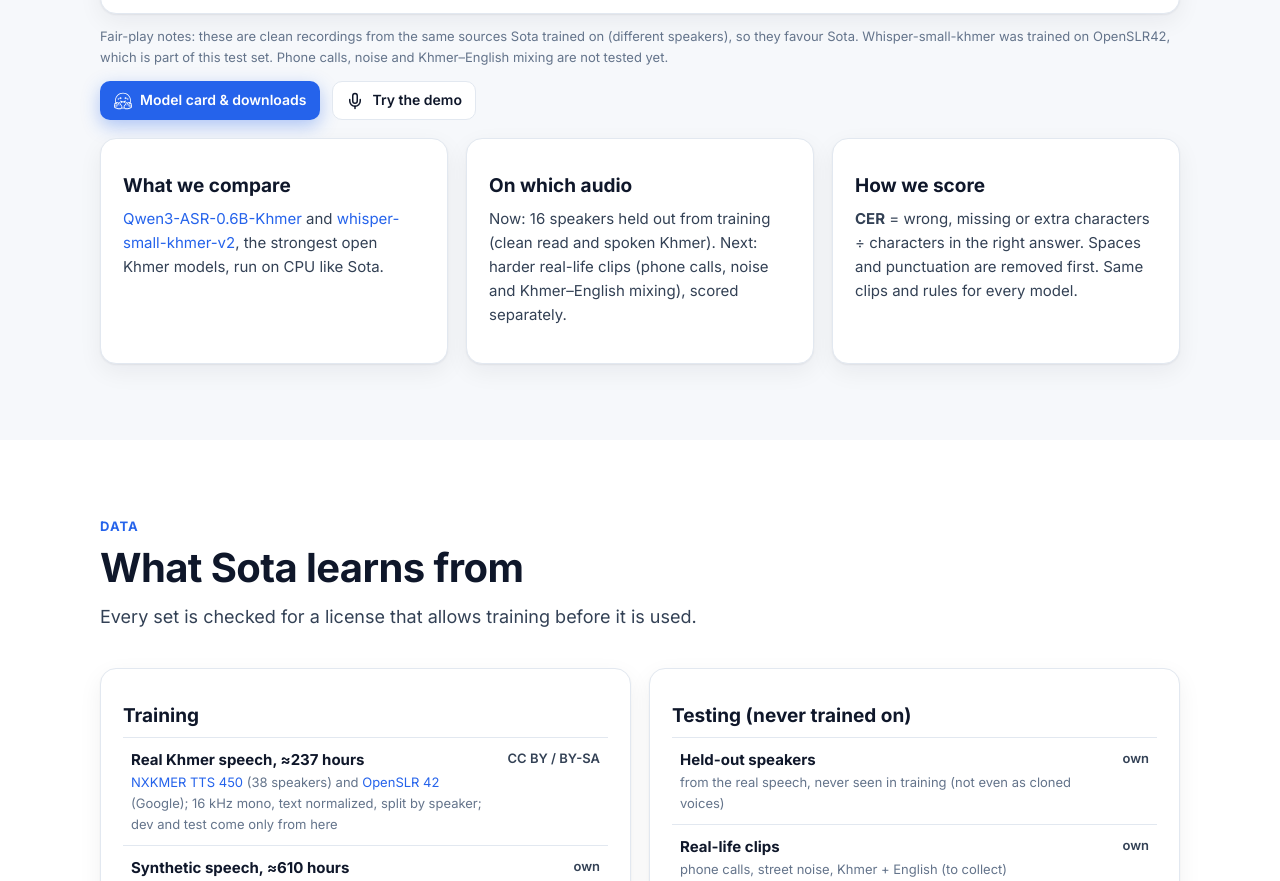
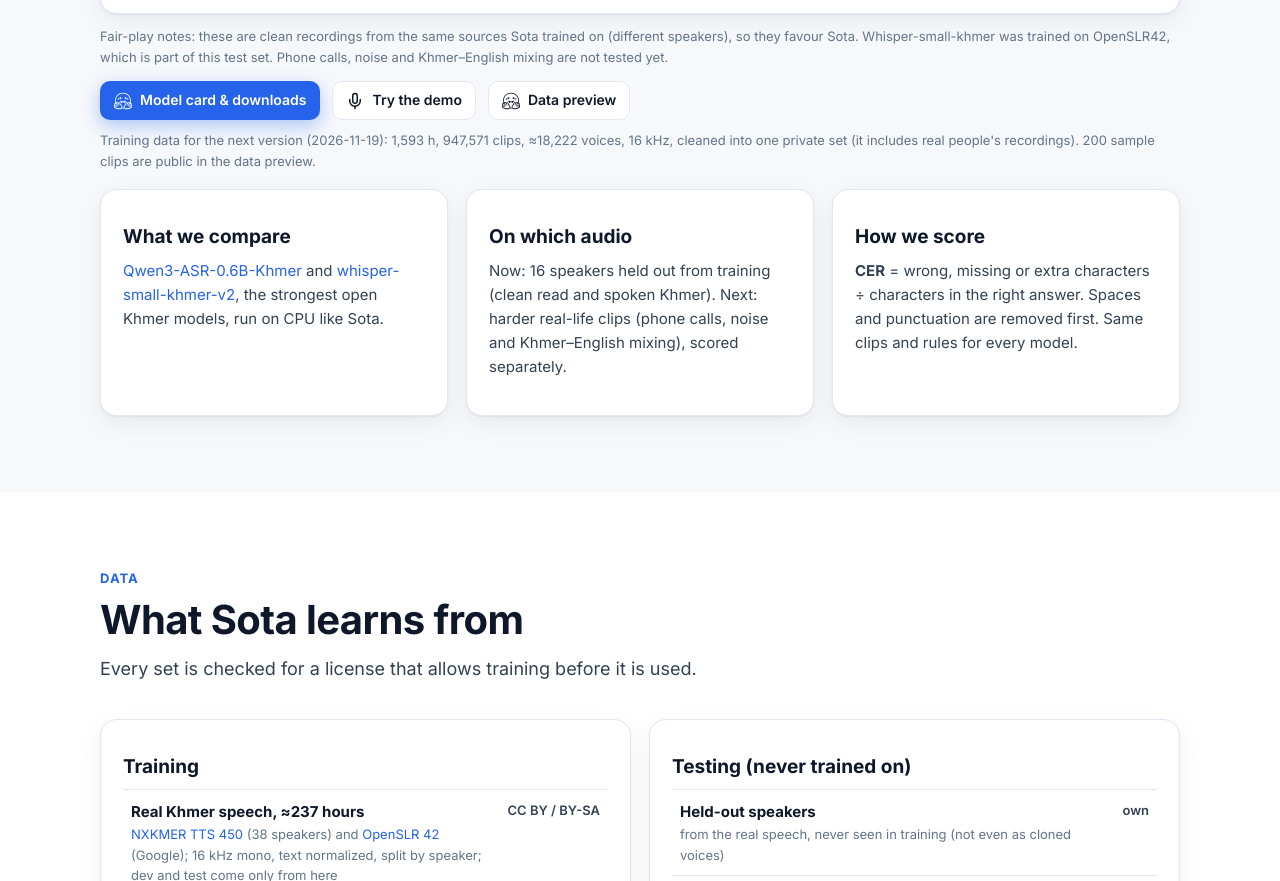
Before and after one commit to MuyleangIng/sota-web, a plain HTML site: page index.html in a window 1280 px wide. Shown: the part 4965-5846 px from the top of the page. Drawn offline with Linux system fonts and the light colour scheme; a web font is replaced by a local one.

Commit message:
Link the new Sota ASR training data preview

```diff
--- a/index.html
+++ b/index.html
@@ -623,7 +623,9 @@ details.tbl th:first-child,details.tbl td:first-child{text-align:left}
     <div class="cta links" style="margin-top:14px">
       <a class="btn btn-primary btn-sm" href="https://huggingface.co/muyleanging/Sota-ASR-Khmer-ONNX" target="_blank" rel="noopener"><svg class="ic ib" aria-hidden="true"><use href="#b-huggingface"/></svg>Model card &amp; downloads</a>
       <a class="btn btn-ghost btn-sm" href="https://huggingface.co/spaces/muyleanging/Sota-ASR-Demo" target="_blank" rel="noopener"><svg class="ic" aria-hidden="true"><use href="#i-mic"/></svg>Try the demo</a>
+      <a class="btn btn-ghost btn-sm" href="https://huggingface.co/datasets/muyleanging/Sota-ASR-Khmer-Data-Preview" target="_blank" rel="noopener"><svg class="ic ib" aria-hidden="true"><use href="#b-huggingface"/></svg>Data preview</a>
     </div>
+    <p class="meta" style="margin-top:10px">Training data for the next version (2026-11-19): 1,593 h, 947,571 clips, ≈18,222 voices, 16 kHz, cleaned into one private set (it includes real people's recordings). 200 sample clips are public in the data preview.</p>
     <div class="grid g3" style="margin-top:18px">
       <div class="card"><h3>What we compare</h3><p><a href="https://huggingface.co/seanghay/Qwen3-ASR-0.6B-Khmer" target="_blank" rel="noopener">Qwen3-ASR-0.6B-Khmer</a> and
         <a href="https://huggingface.co/seanghay/whisper-small-khmer-v2" target="_blank" rel="noopener">whisper-small-khmer-v2</a>, the strongest open Khmer models, run on CPU like Sota.</p></div>
```
